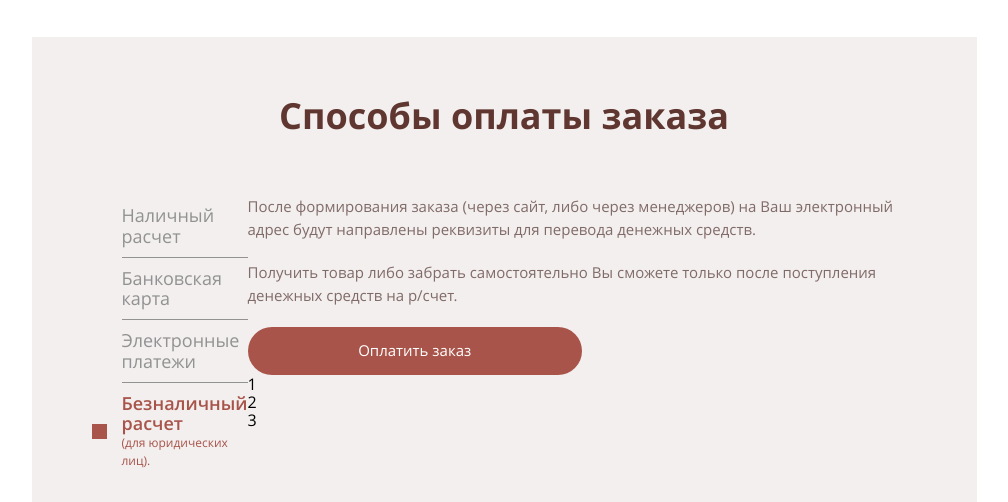
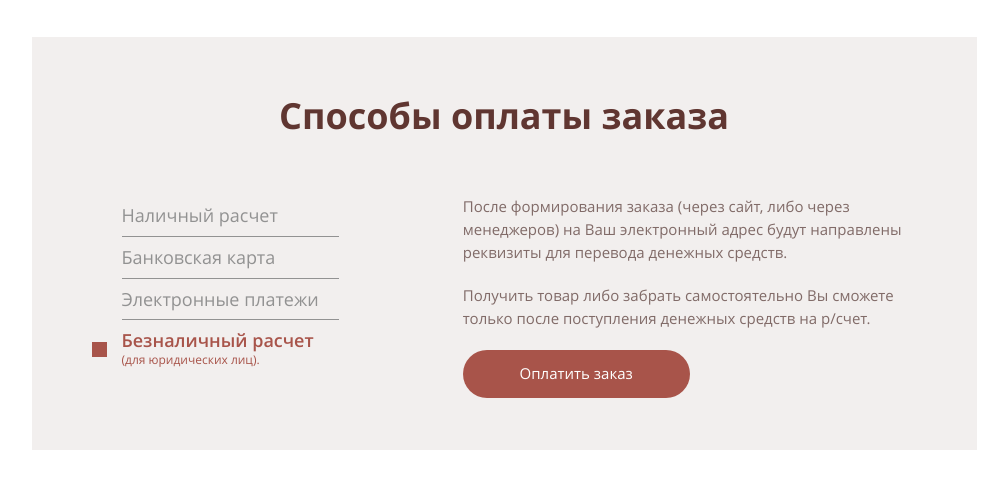
Before and after one commit to byshabay/pohoroni.ru, a PHP site: page /pages/delivery.php in a window 1280 px wide. Shown: the part 790-1292 px from the top of the page, without its empty margins (136-1144 px from the left). Run offline with PHP 8.4, Linux system fonts and the light colour scheme; the template is opened without the code that fills it, so the values that code supplies are empty.

Commit message:
Fix delivery squares tabs classes

```diff
--- a/pages/delivery.php
+++ b/pages/delivery.php
@@ -101,11 +101,11 @@
                 </li>
             </ul>
 
-            <div class="payments__types">
+            <div class="payments__types common-square-content-blocks">
 
                 <!-- 1  TYPE -->
 
-                <div id="legal-entities" class="payments__type common-square-tab__active-tab">
+                <div id="legal-entities" class="payments__type common-square-content-block common-square-tab__active-tab">
                     <p class="common-p payments__type-p">
                         После формирования заказа (через сайт, либо через менеджеров) на Ваш электронный адрес будут направлены реквизиты для перевода денежных средств.
                     </p>
@@ -118,19 +118,19 @@
 
                 <!-- 2  TYPE -->
 
-                <div id="cash" class="payments__type">
+                <div id="cash" class="payments__type common-square-content-block">
                     1
                 </div>
 
                 <!-- 3  TYPE -->
 
-                <div id="bankCard" class="payments__type">
+                <div id="bankCard" class="payments__type common-square-content-block">
                     2
                 </div>
 
                 <!-- 4 TYPE -->
 
-                <div id="electronic" class="payments__type">
+                <div id="electronic" class="payments__type common-square-content-block">
                     3
                 </div>
 
```
